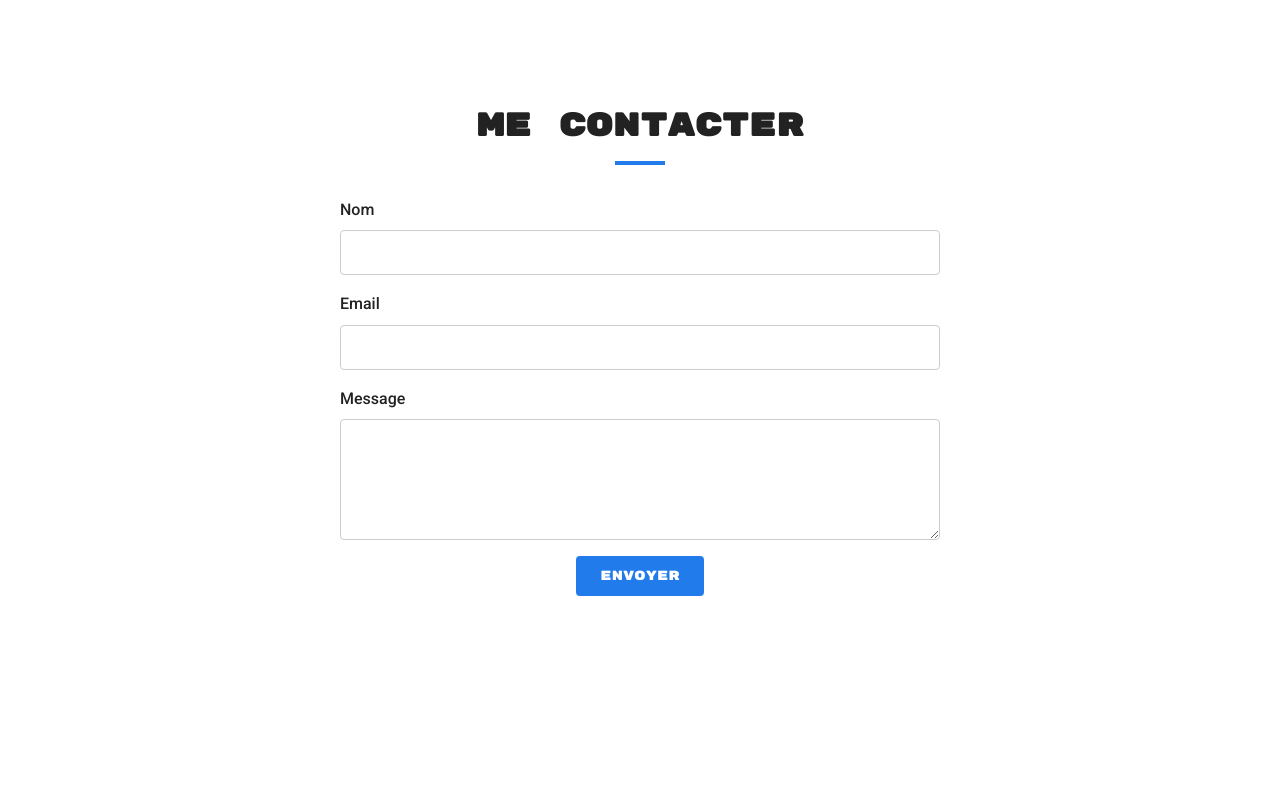
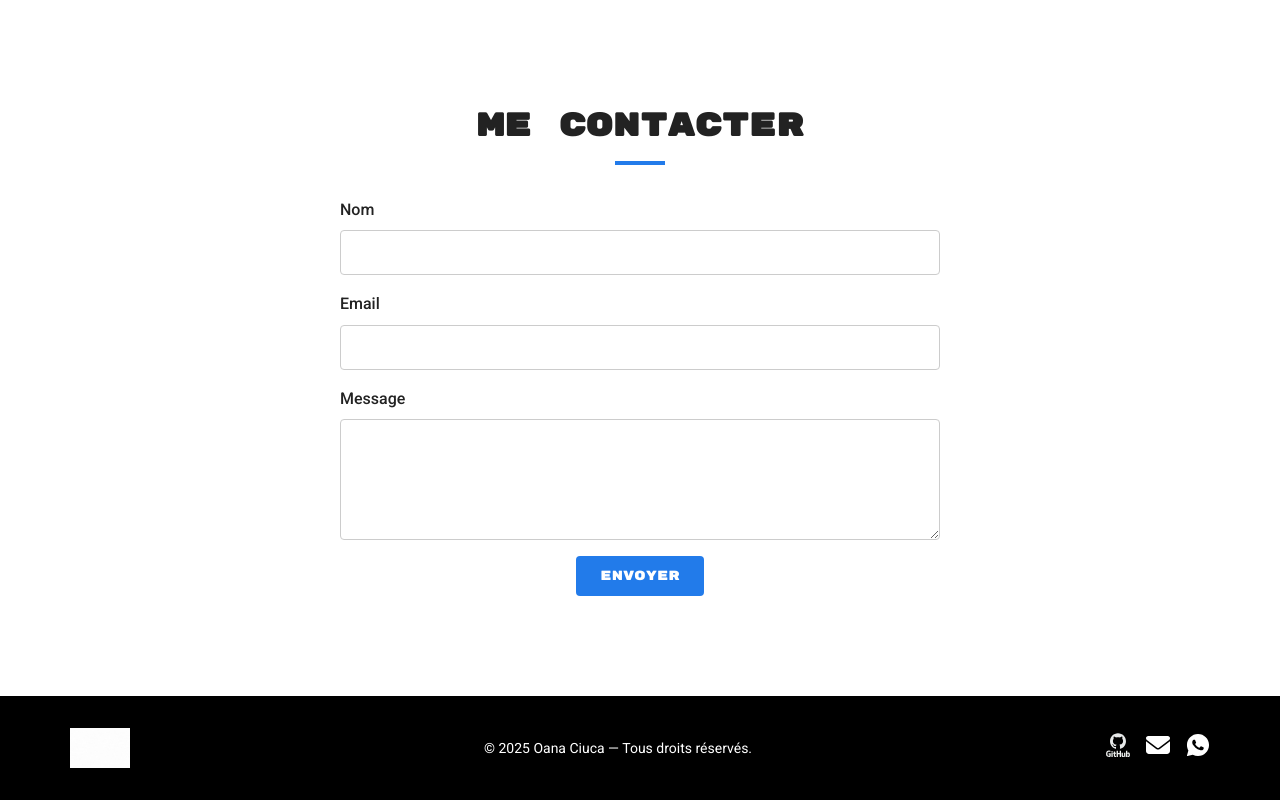
Before and after one commit to oanaciuca/Portfolio, a React (Vite) app: page / in a window 1280 px wide. Shown: the part 3390-4190 px from the top of the page. Before the commit the page ends 4086 px from the top, so only its background shows below. Built offline with nearby package versions, Linux system fonts and the light colour scheme; a web font is replaced by a local one.

Commit message:
création footer

```diff
--- a/src/App.jsx
+++ b/src/App.jsx
@@ -5,6 +5,7 @@ import About from './components/About';
 import Skills from './components/Skills';
 import Realisations from './components/Realisations';
 import Contact from './components/Contact'
+import Footer from './components/Footer';
 
 export default function App() {
   return (
@@ -15,6 +16,7 @@ export default function App() {
       <Skills />
       <Realisations />
       <Contact />
+      <Footer />
     </>
   );
 }
--- a/src/components/Footer.jsx
+++ b/src/components/Footer.jsx
@@ -0,0 +1,43 @@
+import React from 'react';
+import logo        from '../assets/logo.gif';
+import githubIcon  from '../assets/github.svg';
+import mailIcon    from '../assets/mail.svg';
+import whatsappIcon from '../assets/whatsapp.svg';
+
+export default function Footer() {
+  const year = new Date().getFullYear();
+
+  return (
+    <footer className="footer">
+      <div className="footer__inner">
+        <img src={logo} alt="Logo" className="footer__logo" />
+
+        <p className="footer__text">
+          © {year} Oana Ciuca — Tous droits réservés.
+        </p>
+
+        <div className="footer__links">
+          <a
+            href="https://github.com/oanaciuca"
+            target="_blank"
+            rel="noopener noreferrer"
+            aria-label="Voir mon GitHub"
+          >
+            <img src={githubIcon} alt="GitHub" className="footer__icon" />
+          </a>
+          <a href="#contact" aria-label="Aller à la section contact">
+            <img src={mailIcon} alt="Contactez-moi" className="footer__icon" />
+          </a>
+          <a
+            href="https://wa.me/33123456789"
+            target="_blank"
+            rel="noopener noreferrer"
+            aria-label="Contactez-moi sur WhatsApp"
+          >
+    <img src={whatsappIcon} alt="WhatsApp" className="footer__icon" />
+  </a>
+        </div>
+      </div>
+    </footer>
+  );
+}
--- a/src/index.css
+++ b/src/index.css
@@ -440,3 +440,46 @@ body {
   color: var(--color-accent);
   font-family: var(--font-text);
 }
+
+
+/* Footer */
+.footer {
+  background-color: #000;
+  color: #fff;
+  padding: 2rem 1rem;
+}
+
+.footer__inner {
+  max-width: 1140px;
+  margin: 0 auto;
+  display: flex;
+  align-items: center;
+  justify-content: space-between;
+  gap: 1rem;
+  flex-wrap: wrap;
+}
+
+.footer__logo {
+  height: 40px;
+}
+
+.footer__text {
+  font-family: var(--font-text);
+  font-size: 0.875rem;
+  margin: 0;
+}
+
+.footer__links {
+  display: flex;
+  gap: 1rem;
+}
+
+.footer__icon {
+  width: 24px;
+  height: auto;
+  filter: invert(1);
+  transition: opacity 0.2s;
+}
+.footer__icon:hover {
+  opacity: 0.7;
+}
```
Also changed, not shown: src/assets/mail.svg (added), src/assets/whatsapp.svg (added).
